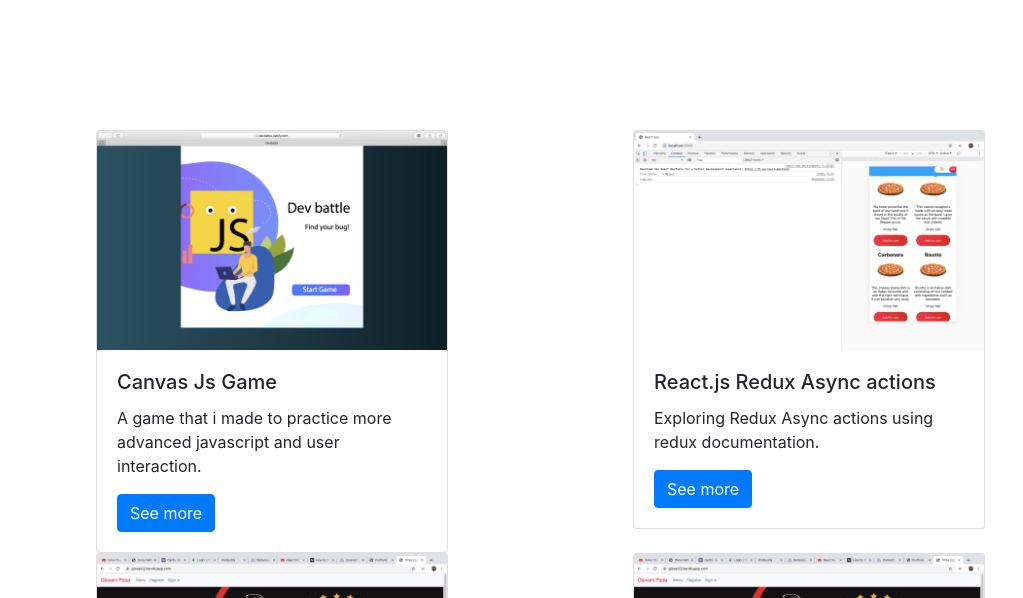
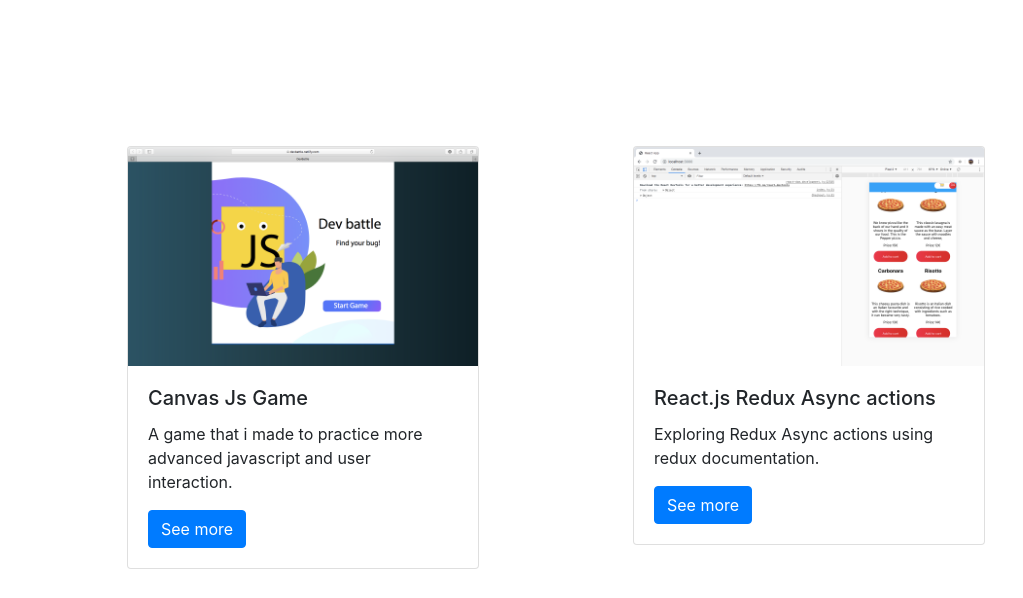
Before and after one commit to DanielJorgeTeloFilipeDosSantos/portfolio, a plain HTML site: page index.html in a window 1280 px wide. Shown: the part 166-764 px from the top of the page, without its empty margins (0-1023 px from the left). Drawn offline with nearby package versions, Linux system fonts and the light colour scheme.

Commit message:
added padding

```diff
--- a/index.html
+++ b/index.html
@@ -36,7 +36,7 @@
               </div>
 
               <div class="container p-5 m-5">
-                    <div class="row">
+                    <div class="row p-2 m-2">
                       <div class="col"><div class="card" style="width: 22rem;">
                             <img src="./screen1.png" class="card-img-top" alt="...">
                             <div class="card-body">
@@ -53,7 +53,7 @@
                               <a href="#" class="btn btn-primary">See more</a>
                             </div>
                           </div></div>
-                      <div class="w-100"></div>
+                      <div class="w-100 p-2 m-2"></div>
                       <div class="col"><div class="card" style="width: 22rem;">
                             <img src="./screen4.png" class="card-img-top" alt="...">
                             <div class="card-body">
```
